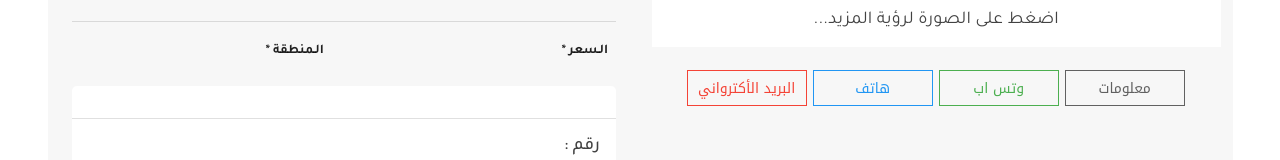
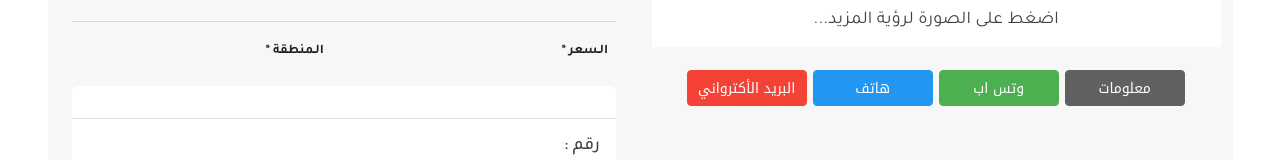
Before and after one commit to MumtazMohammed/CarWeb, a Vue app: page /view/car/1/1/1 in a window 1280 px wide. Shown: the part 197-357 px from the top of the page. Built offline with nearby package versions, Linux system fonts and the light colour scheme.

Commit message:
first commit

```diff
--- a/src/CarDetail/CarByBrand.vue
+++ b/src/CarDetail/CarByBrand.vue
@@ -33,10 +33,9 @@
           <!-- using methods to conect the image to the corect folder   -->
           <v-card>
             <v-row>
-              <v-col class="pa-0" cols="12">
+              <v-col class="pt-1" cols="12">
                 <p class="my-2 text-center condtion">{{ CarSell.condtion }}</p>
                 <v-img
-                lazy
                   :src="getimageUrl(CarSell.folder, CarSell.image)"
                   gradient="to bottom, rgba(0,0,0,.1), rgba(0,0,0,.5)"
                   height="170px"
@@ -198,8 +197,8 @@ export default {
   font-family: $fontfamliy;
   color: $fontfamliy;
   letter-spacing: 0;
-  font-size: 17px;
-  font-weight: 500;
+  font-size: 15px;
+  font-weight: 600;
 }
 @media (min-width: 960px) {
   .container {
--- a/src/CarDetail/CarByShape.vue
+++ b/src/CarDetail/CarByShape.vue
@@ -17,7 +17,6 @@
             لا تـتوفر سيارات من نـوع {{ CarShape }} في الـموقع
           </h2>
           <v-img
-            lazy
             class="no-car-image"
             contain
             max-width="500px"
@@ -37,7 +36,7 @@
           <!-- using methods to conect the image to the corect folder   -->
           <v-card>
             <v-row>
-              <v-col class="pa-0" cols="12">
+              <v-col class="pt-0" cols="12">
                 <p class="my-2 text-center condtion">{{ CarSell.condtion }}</p>
                 <v-img
                   :src="getimageUrl(CarSell.folder, CarSell.image)"
@@ -208,8 +207,8 @@ export default {
   font-family: $fontfamliy;
   color: $fontfamliy;
   letter-spacing: 0;
-  font-size: 17px;
-  font-weight: 500;
+  font-size: 15px;
+  font-weight: 600;
 }
 @media (min-width: 960px) {
   .container {
--- a/src/CarDetail/ContacSeller.vue
+++ b/src/CarDetail/ContacSeller.vue
@@ -7,9 +7,9 @@
           <!-- owner  -->
           <v-btn
             width="120"
-            color="grey darken-2"
+            color=""
             outlined
-            class="btns-contact blue--text rounded-0"
+            class="grey darken-2 btns-contact "
             @click.stop="owner = true"
           >
             معلومات
@@ -39,10 +39,9 @@
           <!-- -------------------------------------- -->
           <!-- whatsapp  -->
           <v-btn
-            color="success"
             outlined
             width="120"
-            class="btns-contact rounded-0"
+            class="success btns-contact"
             @click.stop="whatsapp = true"
           >
             وتس اب
@@ -80,10 +79,9 @@
           <!-- -------------------------------------- -->
           <!-- telephone  -->
           <v-btn
-            color="info"
             outlined
             width="120"
-            class="rounded-0 btns-contact text--white"
+            class="info btns-contact"
             @click.stop="call = true"
           >
             هاتف
@@ -122,9 +120,8 @@
           <!-- mail  -->
           <v-btn
             width="120"
-            color="red"
             outlined
-            class="btns-contact rounded-0"
+            class="red btns-contact "
             @click.stop="gmail = true"
           >
             البريد الأكترواني
--- a/src/CarDetail/PriceAndLocation.vue
+++ b/src/CarDetail/PriceAndLocation.vue
@@ -42,9 +42,8 @@
             <!-- owner  -->
             <v-btn
               width="120"
-              color="grey darken-2"
               outlined
-              class="btns-contact"
+              class="grey darken-2 btns-contact"
               @click.stop="owner = true"
             >
               معلومات
@@ -74,10 +73,9 @@
             <!-- -------------------------------------- -->
             <!-- whatsapp  -->
             <v-btn
-              color="success"
               outlined
               width="120"
-              class="btns-contact"
+              class="success btns-contact"
               @click.stop="whatsapp = true"
             >
               وتس اب
@@ -116,10 +114,9 @@
             <!-- -------------------------------------- -->
             <!-- telephone  -->
             <v-btn
-              color="info"
               outlined
               width="120"
-              class="btns-contact"
+              class="info btns-contact"
               @click.stop="call = true"
             >
               هاتف
@@ -159,9 +156,8 @@
             <!-- mail  -->
             <v-btn
               width="120"
-              color="red"
               outlined
-              class="btns-contact"
+              class="red btns-contact"
               @click.stop="gmail = true"
             >
               البريد الأكترواني
@@ -189,7 +185,6 @@
                 <v-icon class="snackbar-close"> far fa-times-circle </v-icon>
               </v-btn>
               <v-btn
-                color="red"
                 icon
                 v-bind="attrs"
                 @click="gmail = false"
```
